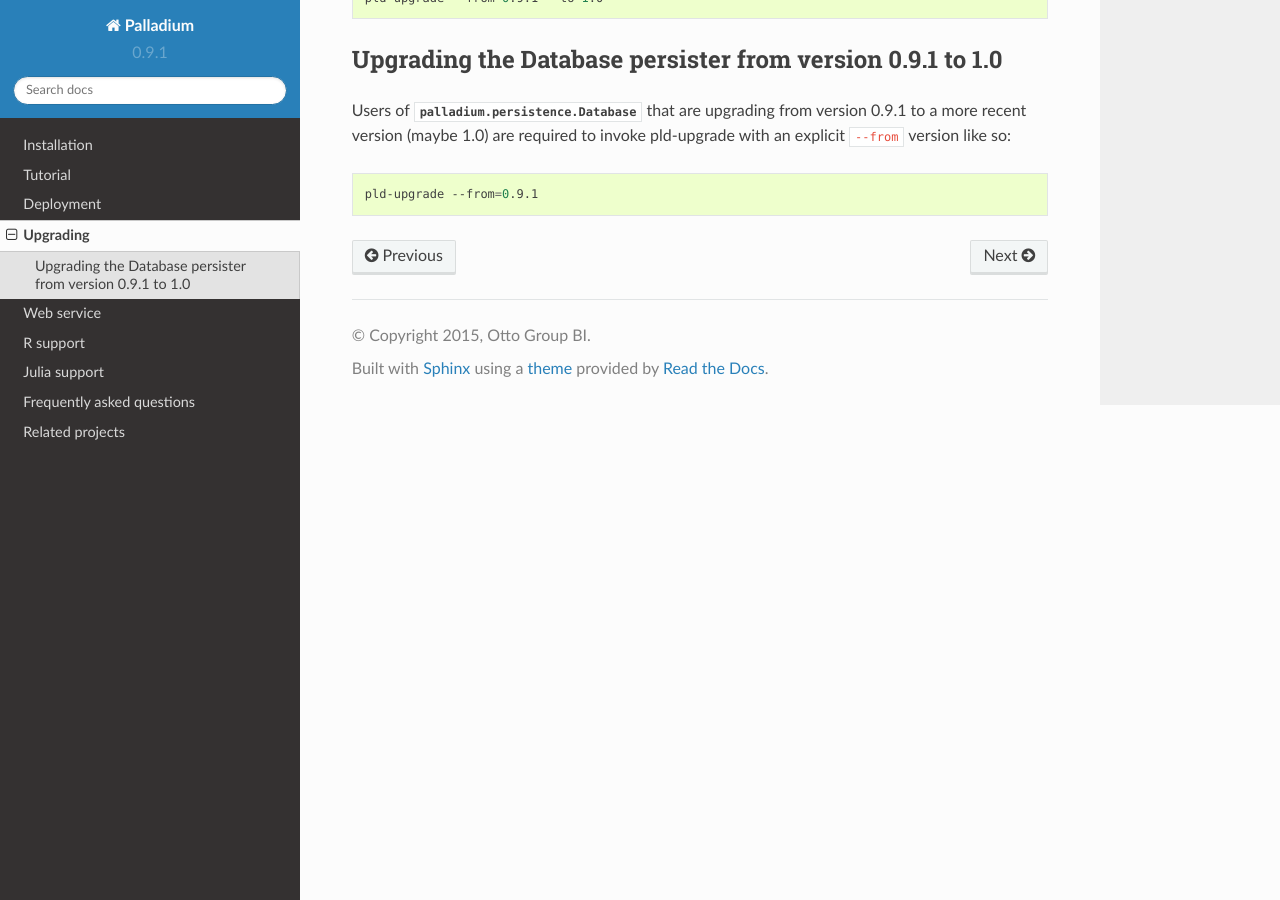
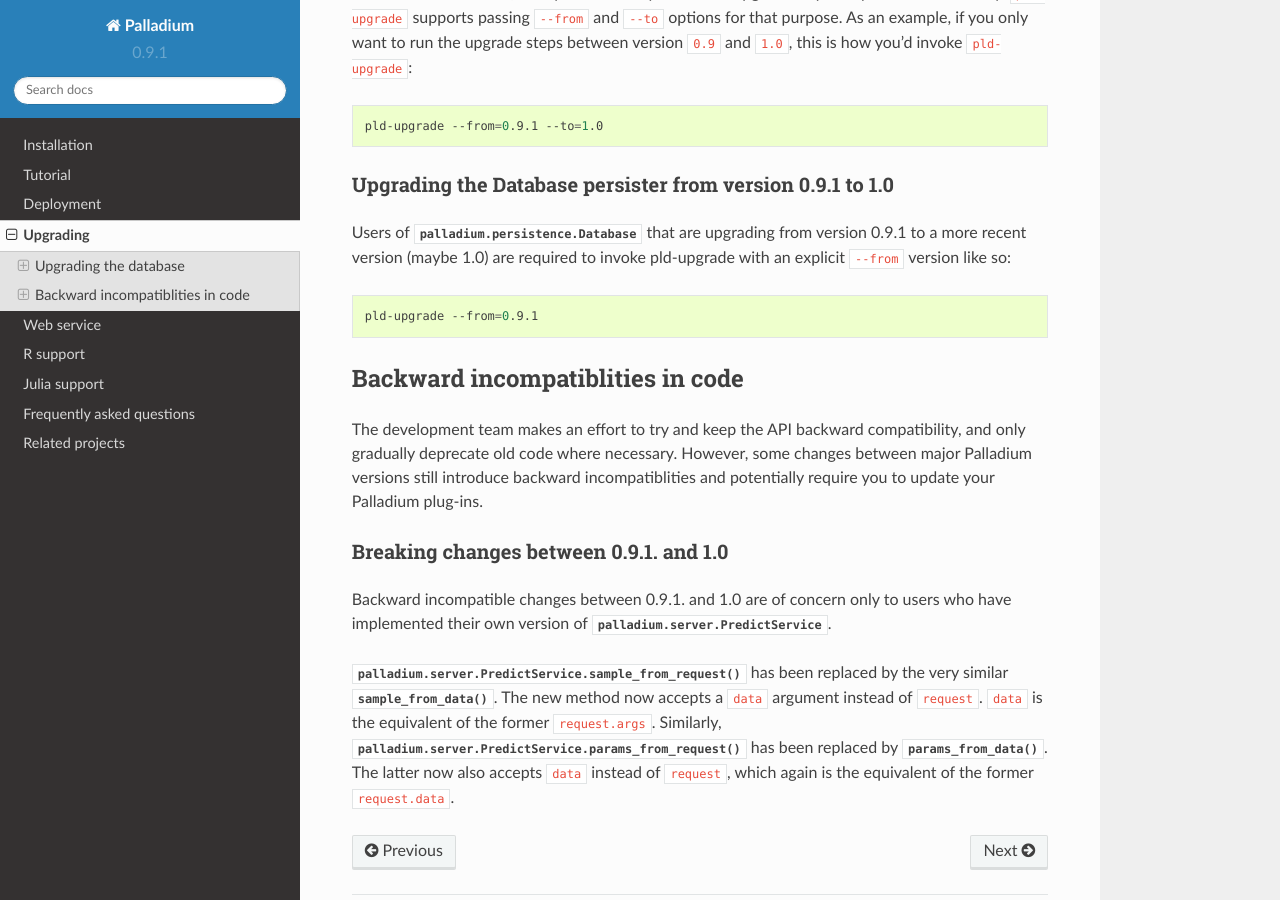
Before and after one commit to ottogroup/palladium, a Sphinx documentation site: the page built from docs/user/upgrading.rst, in a window 1280 px wide and 900 px high, scrolled down 520 px. Built offline with Sphinx 7.4.7 and the Read the Docs theme 2.0.0, drawn with Linux system fonts in a browser that asks for light colours; pages that are not in the unit, such as notebooks, are missing from menus; some of the changed text lies outside the part shown.

Commit message:
Add note about backward incompatiblity.

```diff
--- a/docs/user/upgrading.rst
+++ b/docs/user/upgrading.rst
@@ -7,6 +7,9 @@ Upgrading
 .. contents::
    :local:
 
+
+Upgrading the database
+======================
 
 Changes between Palladium versions may require upgrading the model
 database or similar.  These upgrades are handled automatically by the
@@ -28,7 +31,7 @@ you only want to run the upgrade steps between version ``0.9`` and
   pld-upgrade --from=0.9.1 --to=1.0
 
 Upgrading the Database persister from version 0.9.1 to 1.0
-==========================================================
+----------------------------------------------------------
 
 Users of :class:`palladium.persistence.Database` that are upgrading
 from version 0.9.1 to a more recent version (maybe 1.0) are required
@@ -37,3 +40,29 @@ to invoke pld-upgrade with an explicit ``--from`` version like so:
 .. code-block:: bash
 
   pld-upgrade --from=0.9.1
+
+Backward incompatiblities in code
+=================================
+
+The development team makes an effort to try and keep the API backward
+compatibility, and only gradually deprecate old code where necessary.
+However, some changes between major Palladium versions still introduce
+backward incompatiblities and potentially require you to update your
+Palladium plug-ins.
+
+Breaking changes between 0.9.1. and 1.0
+---------------------------------------
+
+Backward incompatible changes between 0.9.1. and 1.0 are of concern
+only to users who have implemented their own version of
+:class:`palladium.server.PredictService`.
+
+:meth:`palladium.server.PredictService.sample_from_request` has been
+replaced by the very similar
+:meth:`~palladium.server.PredictService.sample_from_data`.  The new
+method now accepts a ``data`` argument instead of ``request``.
+``data`` is the equivalent of the former ``request.args``.  Similarly,
+:meth:`palladium.server.PredictService.params_from_request` has been
+replaced by :meth:`~palladium.server.PredictService.params_from_data`.
+The latter now also accepts ``data`` instead of ``request``, which
+again is the equivalent of the former ``request.data``.
```
